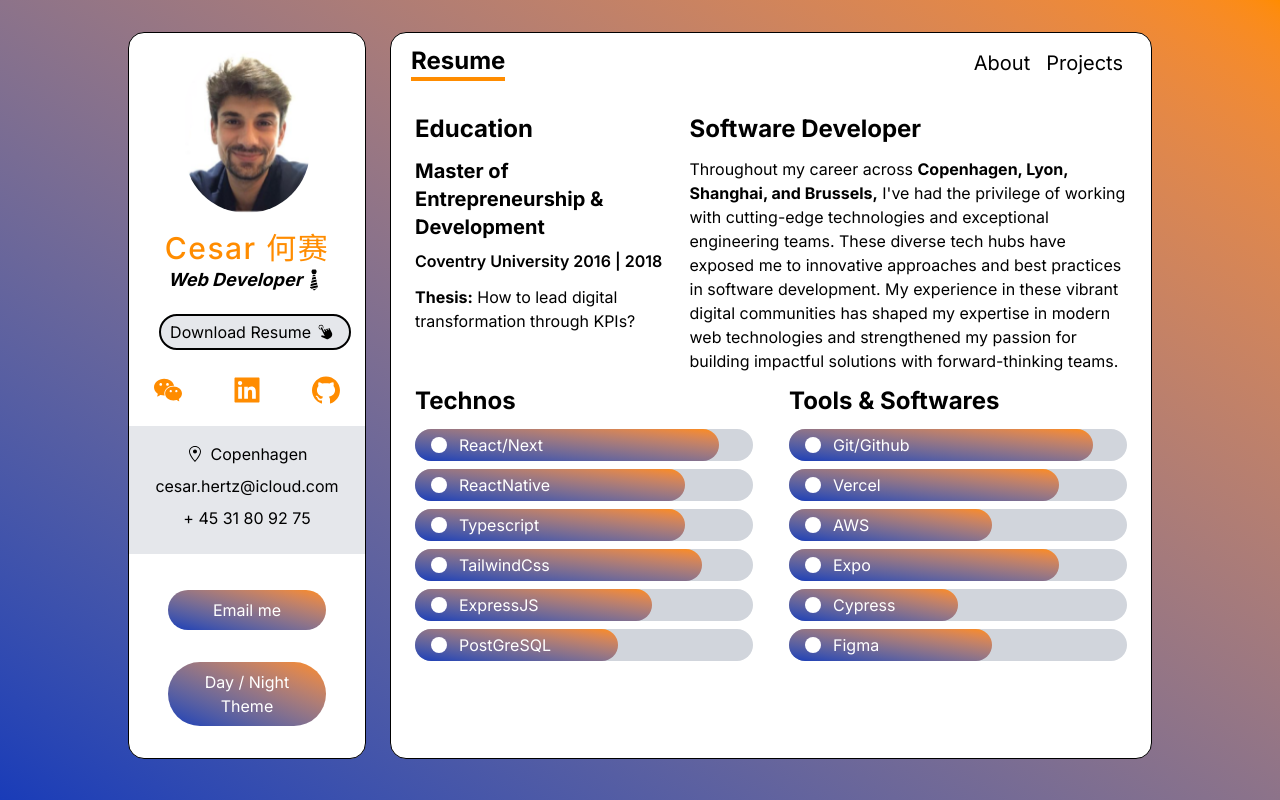
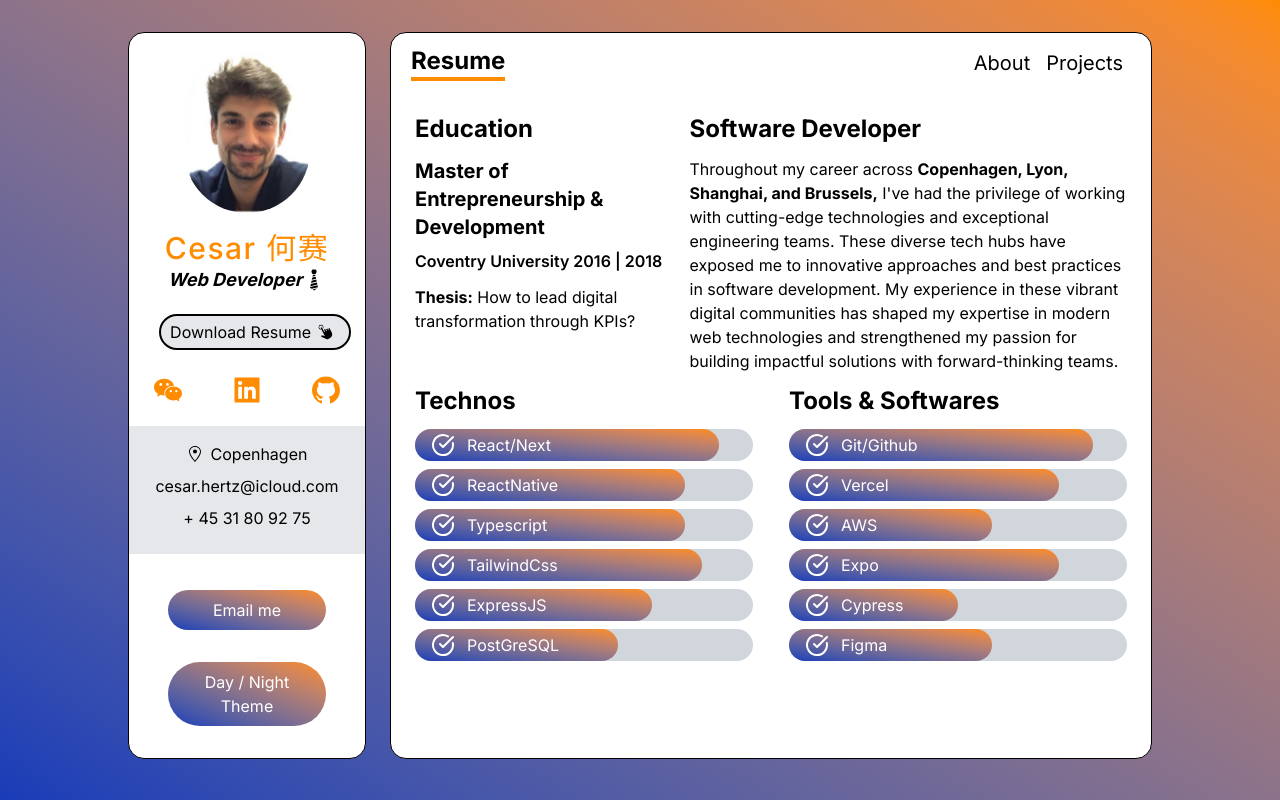
Before and after one commit to manguocesar/portfolio, a Next.js app: page /resume in a window 1280 px wide. Built offline with nearby package versions, Linux system fonts and the light colour scheme.

Commit message:
refactor: replace Icon with CircleCheckBig in Bar component for improved visual consistency

```diff
--- a/src/app/components/namebar.tsx
+++ b/src/app/components/namebar.tsx
@@ -1,9 +1,10 @@
 import { FunctionComponent } from 'react';
 
 import { Skill } from '../types';
+import { CircleCheckBig } from 'lucide-react';
 
 const Bar: FunctionComponent<{ value: Skill }> = ({
-  value: { Icon, level, name },
+  value: { level, name },
 }) => {
   const bar_width = `${level}%`;
   return (
@@ -14,7 +15,7 @@ const Bar: FunctionComponent<{ value: Skill }> = ({
           width: bar_width,
         }}
       >
-        <Icon className="mr-3" /> {name}
+        <CircleCheckBig className="mr-3" /> {name}
       </div>
     </div>
   );
```
